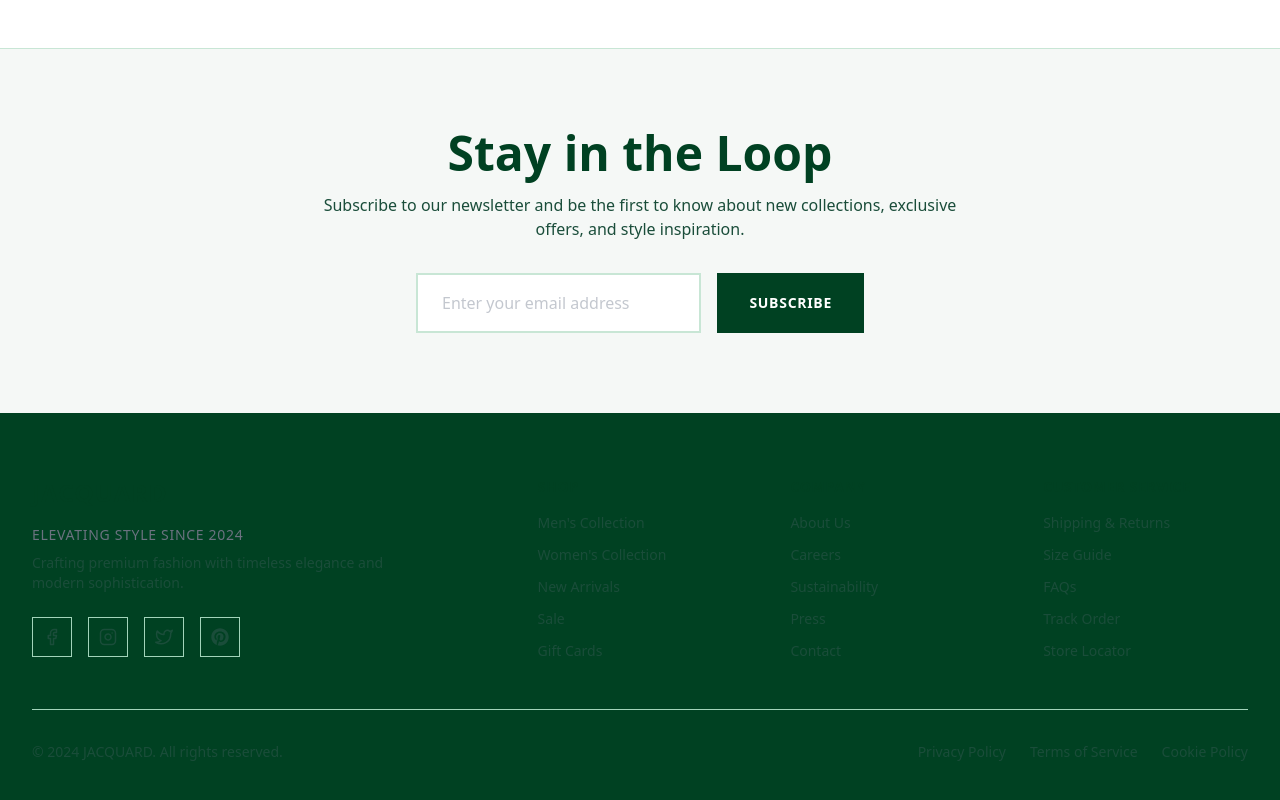
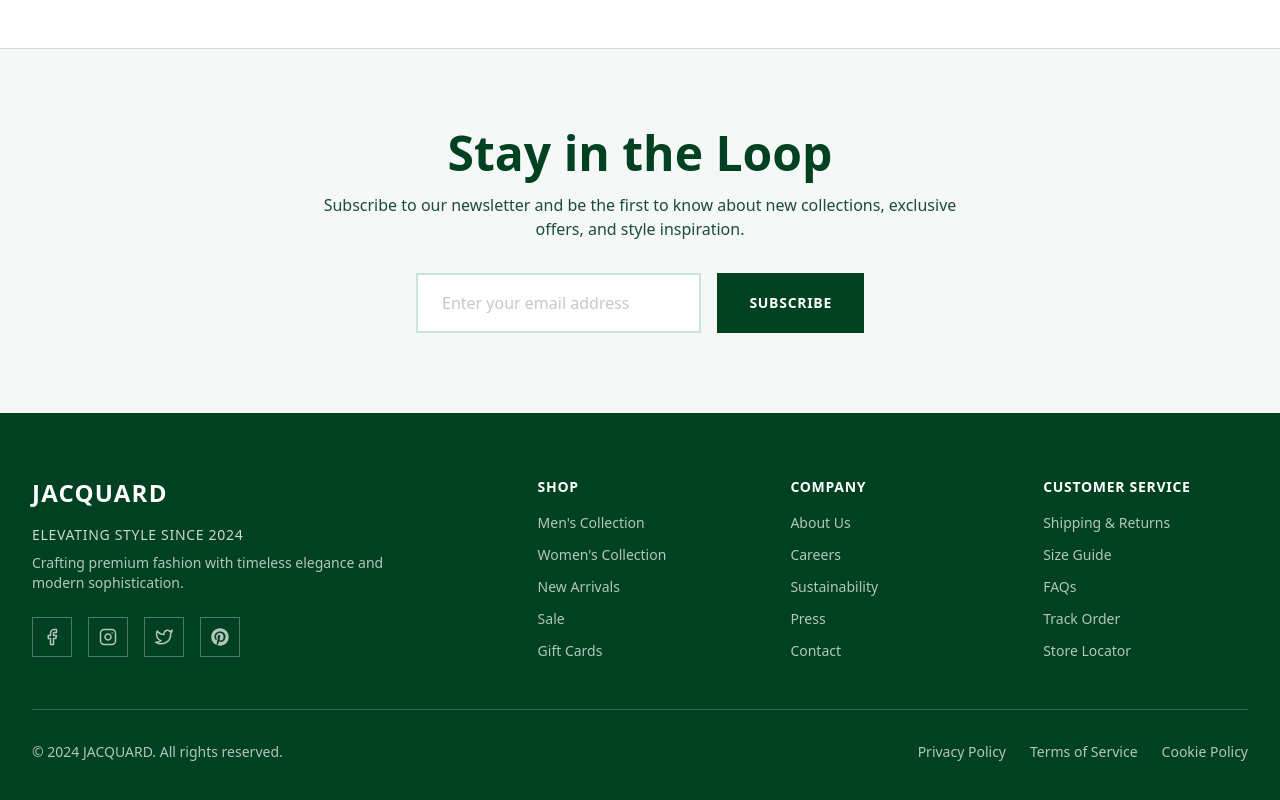
Before and after one commit to rezwanhritom/jacquardbd, a React (Vite) app in the folder frontend/: page / in a window 1280 px wide. Shown: the part 3076-3876 px from the top of the page. Built offline with nearby package versions, Linux system fonts and the light colour scheme.

Commit message:
Update Footer.jsx

```diff
--- a/frontend/src/components/Footer/Footer.jsx
+++ b/frontend/src/components/Footer/Footer.jsx
@@ -20,7 +20,7 @@ const Footer = () => {
   };
 
   return (
-    <footer style={{ backgroundColor: "var(--color-primary)", color: "var(--text-secondary)" }}>
+    <footer style={{ backgroundColor: "var(--color-primary)" }}>
       <div className="max-w-7xl mx-auto px-4 sm:px-6 lg:px-8 py-16">
         <motion.div
           initial="initial"
@@ -31,13 +31,13 @@ const Footer = () => {
         >
           {/* Brand Column */}
           <motion.div variants={fadeInUp} className="lg:col-span-2">
-            <h3 className="text-2xl font-bold mb-4 tracking-wider" style={{ color: "var(--text-primary)" }}>
+            <h3 className="text-2xl font-bold mb-4 tracking-wider text-white">
               {footerData.brand.name}
             </h3>
-            <p className="text-sm mb-2 uppercase tracking-wider" style={{ color: "var(--text-tertiary)" }}>
+            <p className="text-sm mb-2 uppercase tracking-wider text-white/80">
               {footerData.brand.tagline}
             </p>
-            <p className="text-sm mb-6 max-w-sm" style={{ color: "var(--text-secondary)" }}>
+            <p className="text-sm mb-6 max-w-sm text-white/70">
               {footerData.brand.description}
             </p>
             <div className="flex space-x-4">
@@ -50,15 +50,15 @@ const Footer = () => {
                     href={social.url}
                     whileHover={{ scale: 1.1, y: -2 }}
                     whileTap={{ scale: 0.95 }}
-                    className="w-10 h-10 flex items-center justify-center border transition-colors"
-                    style={{ borderColor: "var(--border-secondary)" }}
+                    className="w-10 h-10 flex items-center justify-center border transition-colors text-white/70"
+                    style={{ borderColor: "rgba(255, 255, 255, 0.3)" }}
                     onMouseEnter={(e) => {
                       e.target.style.borderColor = "var(--color-tertiary)";
                       e.target.style.color = "var(--color-tertiary)";
                     }}
                     onMouseLeave={(e) => {
-                      e.target.style.borderColor = "var(--border-secondary)";
-                      e.target.style.color = "var(--text-secondary)";
+                      e.target.style.borderColor = "rgba(255, 255, 255, 0.3)";
+                      e.target.style.color = "rgba(255, 255, 255, 0.7)";
                     }}
                     aria-label={social.label}
                   >
@@ -72,7 +72,7 @@ const Footer = () => {
           {/* Footer Columns */}
           {footerData.columns.map((column, index) => (
             <motion.div key={index} variants={fadeInUp}>
-              <h4 className="font-semibold mb-4 uppercase tracking-wider text-sm" style={{ color: "var(--text-primary)" }}>
+              <h4 className="font-semibold mb-4 uppercase tracking-wider text-sm text-white">
                 {column.title}
               </h4>
               <ul className="space-y-3">
@@ -80,13 +80,12 @@ const Footer = () => {
                   <li key={link.id}>
                     <motion.a
                       href={link.path}
-                      className="text-sm transition-colors block"
-                      style={{ color: "var(--text-secondary)" }}
+                      className="text-sm transition-colors block text-white/70"
                       onMouseEnter={(e) => {
                         e.target.style.color = "var(--color-tertiary)";
                       }}
                       onMouseLeave={(e) => {
-                        e.target.style.color = "var(--text-secondary)";
+                        e.target.style.color = "rgba(255, 255, 255, 0.7)";
                       }}
                       whileHover={{ x: 5 }}
                     >
@@ -106,22 +105,21 @@ const Footer = () => {
           viewport={{ once: true }}
           transition={{ delay: 0.3 }}
           className="pt-8 border-t"
-          style={{ borderColor: "var(--border-secondary)" }}
+          style={{ borderColor: "rgba(255, 255, 255, 0.2)" }}
         >
           <div className="flex flex-col md:flex-row justify-between items-center space-y-4 md:space-y-0">
-            <p className="text-sm" style={{ color: "var(--text-secondary)" }}>{footerData.copyright}</p>
+            <p className="text-sm text-white/70">{footerData.copyright}</p>
             <div className="flex space-x-6">
               {footerData.legal.map((link) => (
                 <motion.a
                   key={link.id}
                   href={link.path}
-                  className="text-sm transition-colors"
-                  style={{ color: "var(--text-secondary)" }}
+                  className="text-sm transition-colors text-white/70"
                   onMouseEnter={(e) => {
                     e.target.style.color = "var(--color-tertiary)";
                   }}
                   onMouseLeave={(e) => {
-                    e.target.style.color = "var(--text-secondary)";
+                    e.target.style.color = "rgba(255, 255, 255, 0.7)";
                   }}
                   whileHover={{ y: -2 }}
                 >
```
